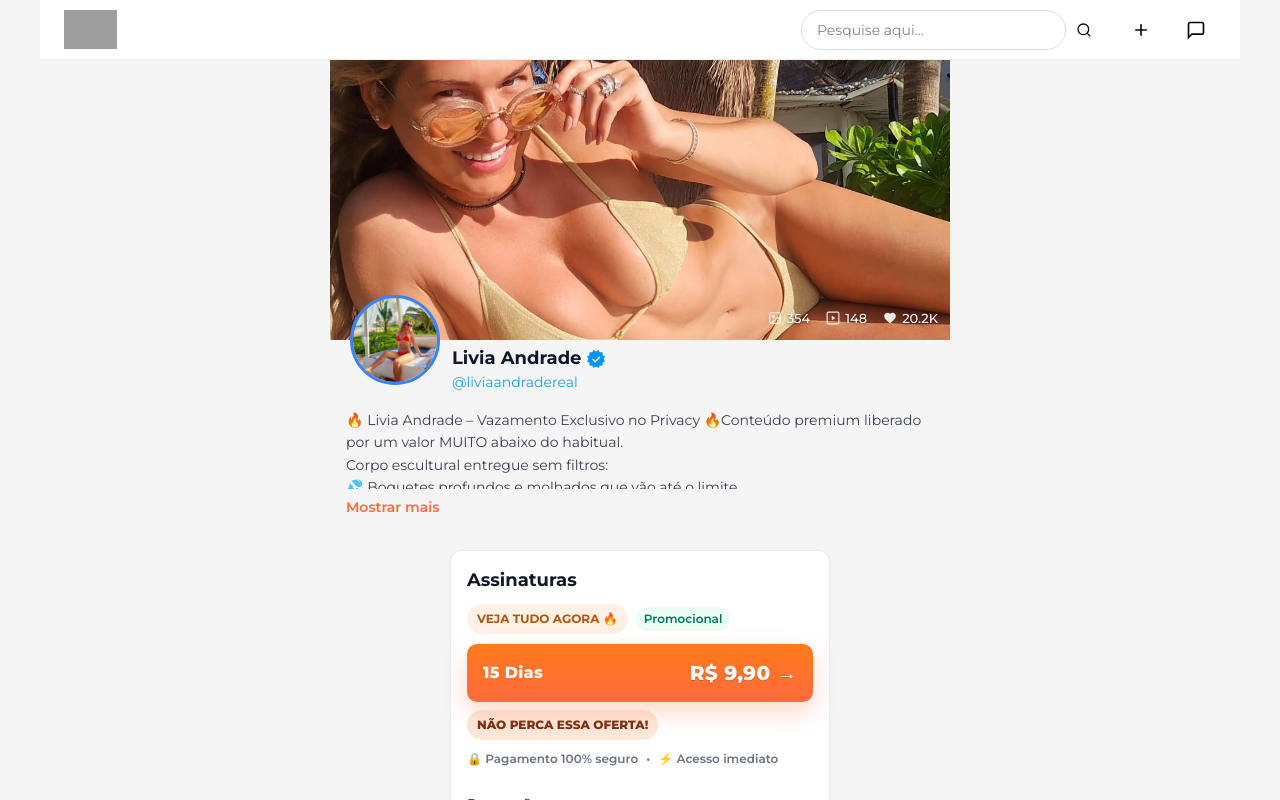
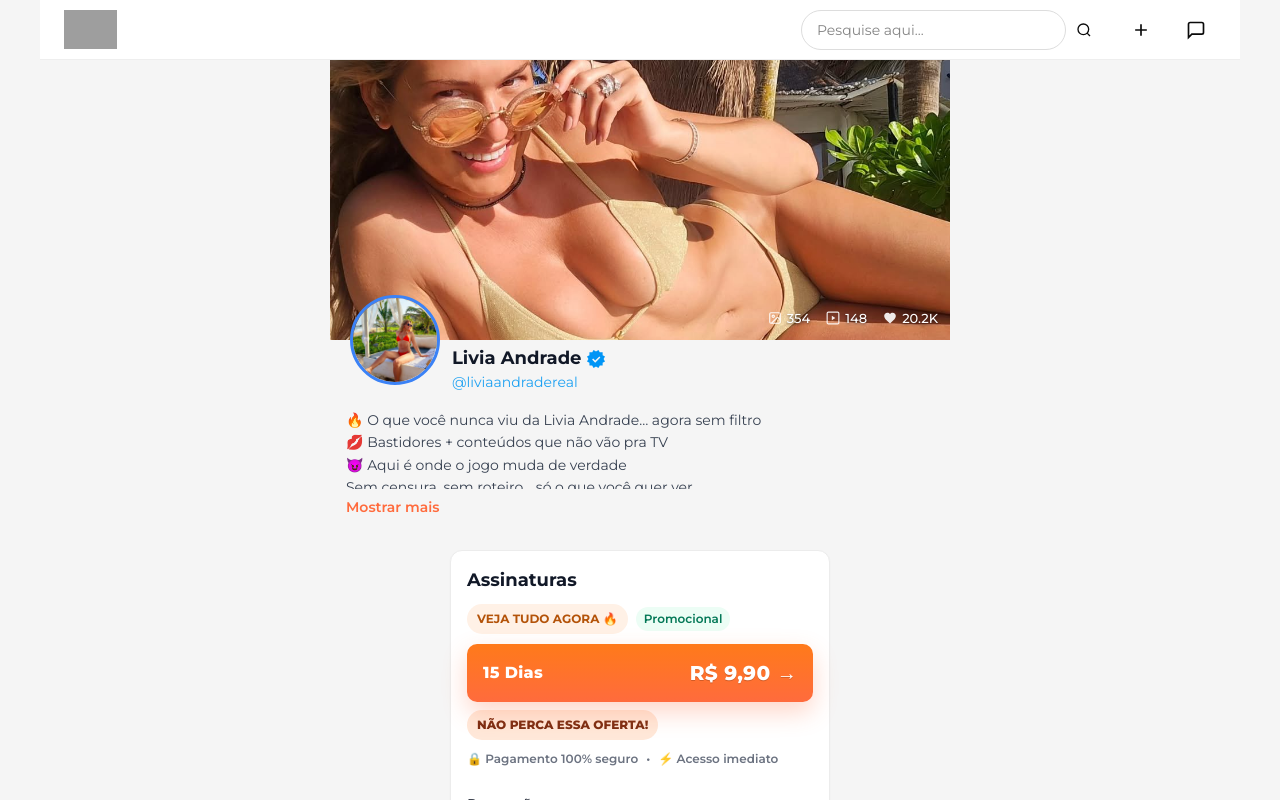
Before and after one commit to gabrielkevin719-pixel/keviing7s, a Next.js app: page / in a window 1280 px wide. Shown: the top 800 px of the page. Built offline with nearby package versions, Linux system fonts and the light colour scheme; grey boxes are pictures that could not be loaded.

Commit message:
feat: update biography with new content
Replace entire biography text and maintain "Show more/less" button.

```diff
--- a/app/page.tsx
+++ b/app/page.tsx
@@ -1243,16 +1243,14 @@ export default function PrivacyPage() {
             <div className="profile-bio">
               <div className="bio-container">
                 <p className={`bio-text ${!bioExpanded ? 'collapsed' : ''}`}>
-                  🔥 Livia Andrade – Vazamento Exclusivo no Privacy 🔥
-{`Conteúdo premium liberado por um valor MUITO abaixo do habitual.
-Corpo escultural entregue sem filtros:
-💦 Boquetes profundos e molhados que vão até o limite
-🍑 Sentadas intensas, reboladas que hipnotizam
-🔞 Gemidos reais, orgasmos sem cortes, close-ups explícitos
-Material que era restrito aos assinantes mais fiéis… agora acessível por tempo limitado e por um preço que não vai se repetir.
-Não perca a chance de ver a Juliana se entregando de verdade.
-👉 Entre agora e garanta o seu antes que volte ao valor original.
-😈 Quantidade limitada • Acesso imediato • 100% sem censura`}
+{`🔥 O que você nunca viu da Livia Andrade… agora sem filtro
+💋 Bastidores + conteúdos que não vão pra TV
+😈 Aqui é onde o jogo muda de verdade
+Sem censura, sem roteiro… só o que você quer ver
+⏳ Acesso liberado por tempo limitado
+💸 +3.742 já entraram hoje… e você aí pensando
+🚫 Depois que sair, não volta mais
+👇 Entra agora e descobre o que esconderam de você`}
                 </p>
                 <button className="bio-toggle" onClick={() => setBioExpanded(!bioExpanded)}>
                   {bioExpanded ? 'Mostrar menos' : 'Mostrar mais'}
```
